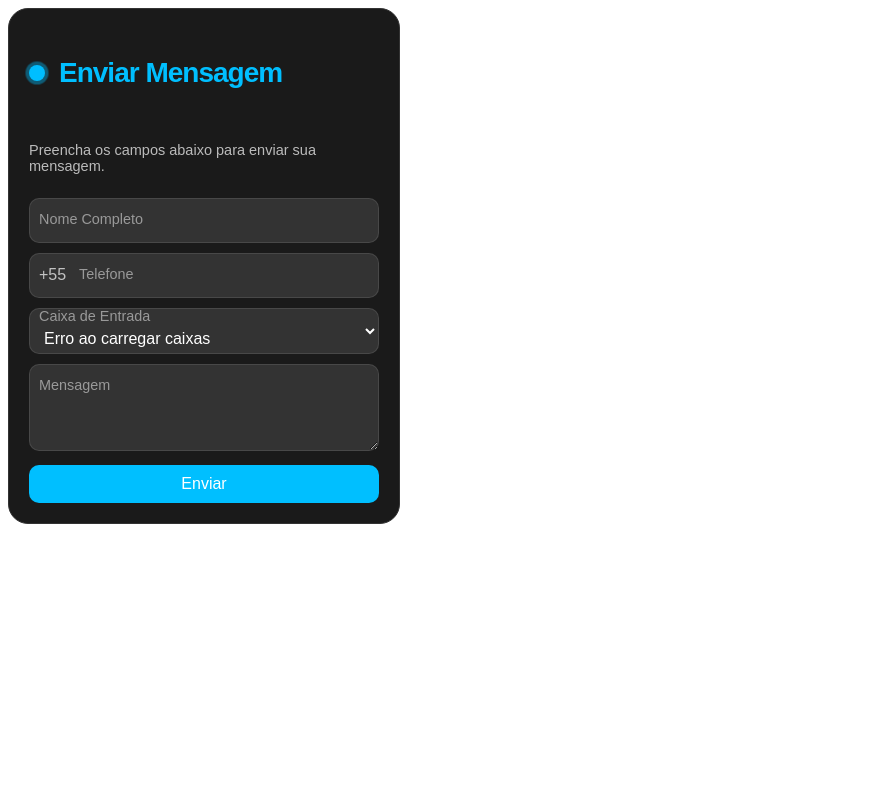
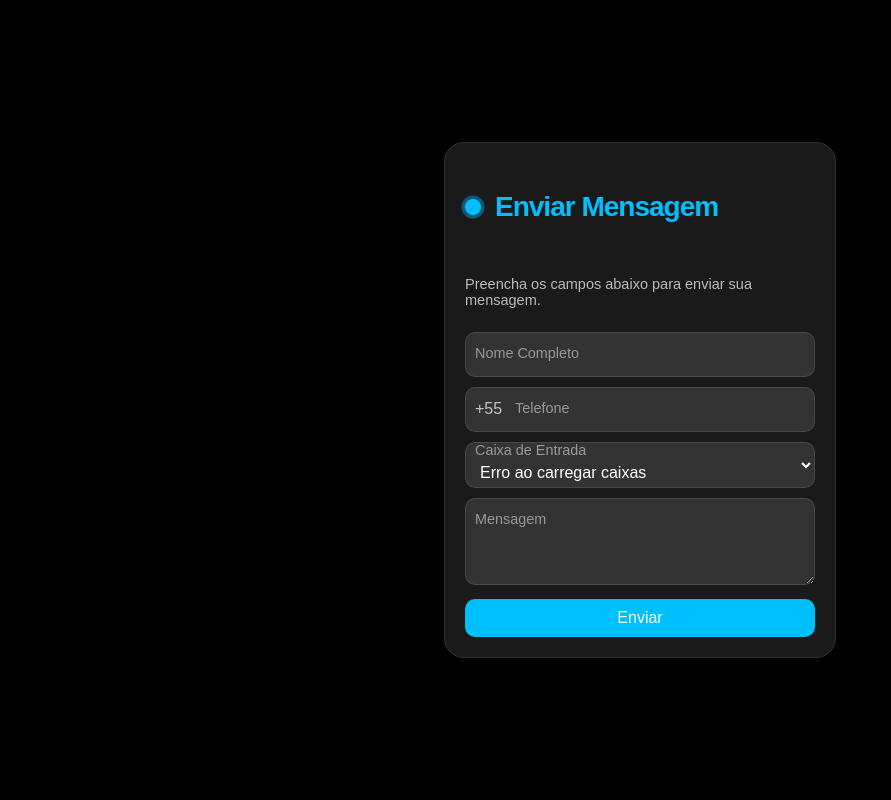
Before and after one commit to juniorsereno/Nova-Mensagem-Chatwoot, a Flask app: page / in a window 1280 px wide. Shown: the whole page, without its empty margins (0-891 px from the left). Run offline with Flask 2, Linux system fonts and the light colour scheme.

Commit message:
Style: Centralize form and set black background

```diff
--- a/static/style.css
+++ b/static/style.css
@@ -1,8 +1,21 @@
-/* From Uiverse.io by ammarsaa */
+/* From Uiverse.io by ammarsaa - Modified for centering */
+/* Add styles for the body to make the background black */
+body {
+  background-color: #000000;
+  margin: 0;
+  padding: 0;
+  display: flex;
+  justify-content: center;
+  align-items: center;
+  min-height: 100vh;
+  font-family: Arial, Helvetica, sans-serif;
+}
+
 .form {
   display: flex;
   flex-direction: column;
   gap: 10px;
+  width: 100%;
   max-width: 350px;
   padding: 20px;
   border-radius: 20px;
@@ -10,7 +23,7 @@
   background-color: #1a1a1a;
   color: #fff;
   border: 1px solid #333;
-  font-family: Arial, Helvetica, sans-serif;
+  box-shadow: 0 4px 8px rgba(0, 0, 0, 0.3);
 }
 
 .title {
```
